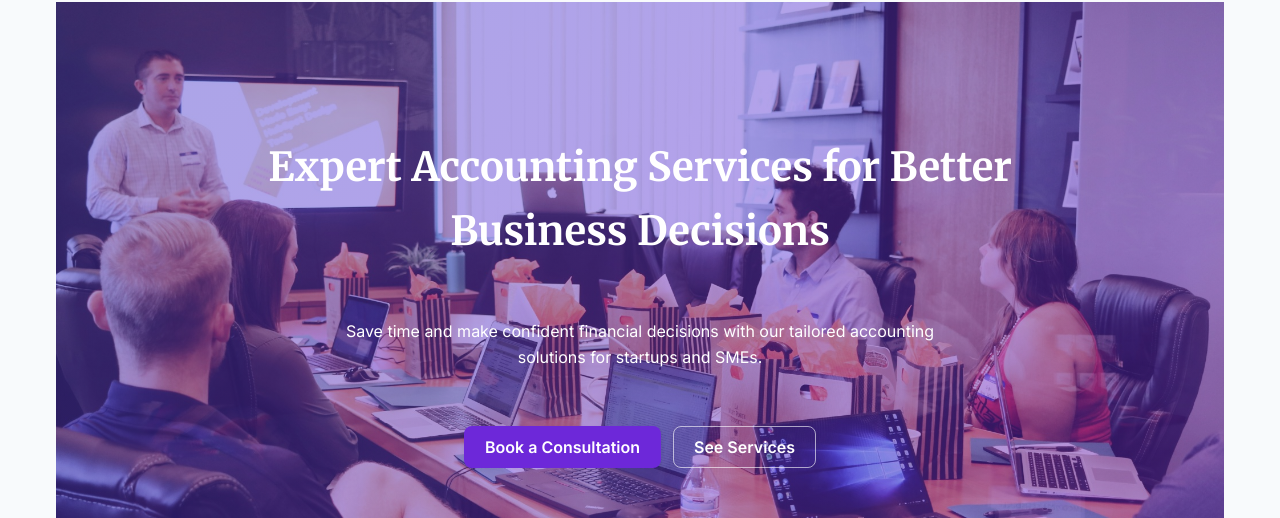
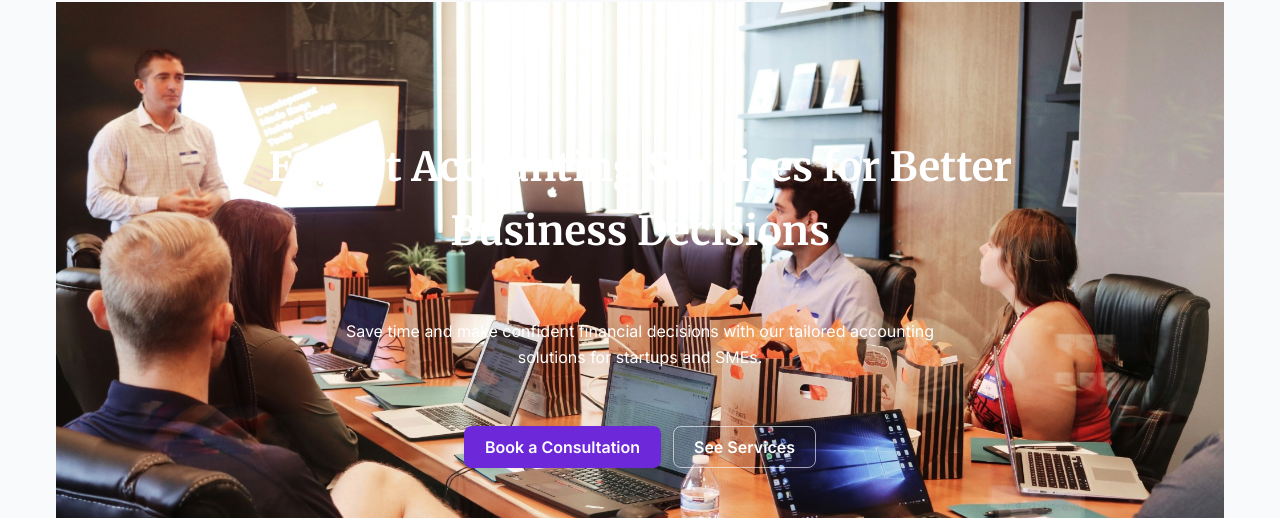
Before and after one commit to Emadshenouda-hash/ProBook, a Next.js app: page / in a window 1280 px wide. Shown: the part 81-599 px from the top of the page. Built offline with nearby package versions, Linux system fonts and the light colour scheme; no server answers.

Commit message:
feat: Use Next.js Image for hero background
Co-authored-by: emadshenouda <emadshenouda@gmail.com>

```diff
--- a/pages/index.tsx
+++ b/pages/index.tsx
@@ -1,4 +1,5 @@
 import Link from 'next/link';
+import Image from 'next/image';
 import { useTranslation } from 'react-i18next';
 import styled from '../utils/styled';
 import { FadeIn } from '../components/Animate';
@@ -33,24 +34,23 @@ const Hero = styled.section`
   justify-content: center;
   align-items: center;
   text-align: center;
-  /*
-   * The gradient overlay uses even lower opacity (~0.45) to let more of the
-   * underlying photo through, increasing contrast and clarity. The hero
-   * background is fixed to create a subtle parallax effect as the page
-   * scrolls.
-   */
-  background-image: linear-gradient(140deg, rgba(67, 56, 202, 0.45), rgba(109, 40, 217, 0.45)), url('/hero.jpg');
-  /* Avoid fixed attachment on small screens to prevent jank */
-  background-attachment: fixed;
-  background-size: cover;
-  background-position: center;
-  background-repeat: no-repeat;
   @media (max-width: 640px) {
     min-height: 70vh;
     padding: 4rem 1rem;
-    background-attachment: scroll;
-    background-position: center top;
     overflow: hidden;
+  }
+`;
+
+const HeroBg = styled('div')`
+  position: absolute;
+  inset: 0;
+  z-index: 0;
+  pointer-events: none;
+  &::before {
+    content: '';
+    position: absolute;
+    inset: 0;
+    background-image: linear-gradient(140deg, rgba(67, 56, 202, 0.45), rgba(109, 40, 217, 0.45));
   }
 `;
 
@@ -147,6 +147,8 @@ const HeroInner = styled.div`
   gap: 1.5rem;
   text-align: center;
   overflow: hidden;
+  position: relative;
+  z-index: 1;
 `;
 
 /* HeroColText and HeroColVisual are no longer used; their functionality has been merged
@@ -298,6 +300,9 @@ export default function HomePage() {
         ogType="website"
       />
       <Hero>
+        <HeroBg aria-hidden="true">
+          <Image src="/hero.jpg" alt="" fill priority sizes="100vw" style={{ objectFit: 'cover' }} />
+        </HeroBg>
         <HeroInner>
           <FadeIn>
             <HeroTitle>{t('home.title')}</HeroTitle>
```
